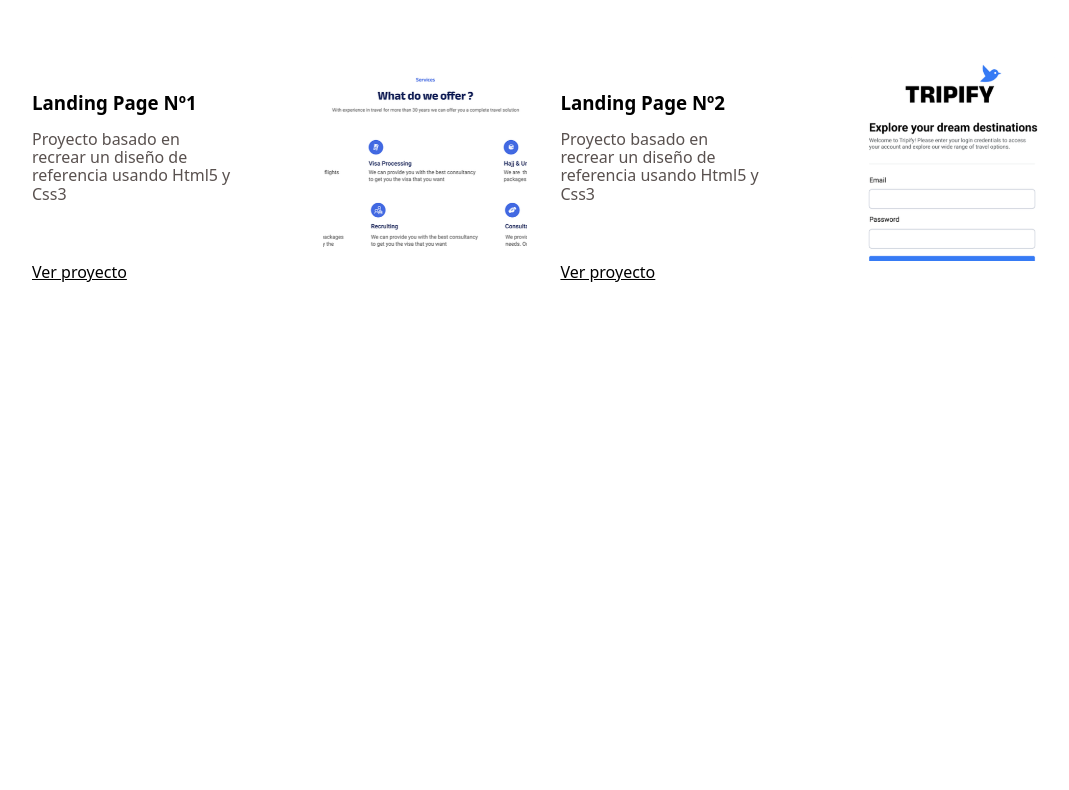
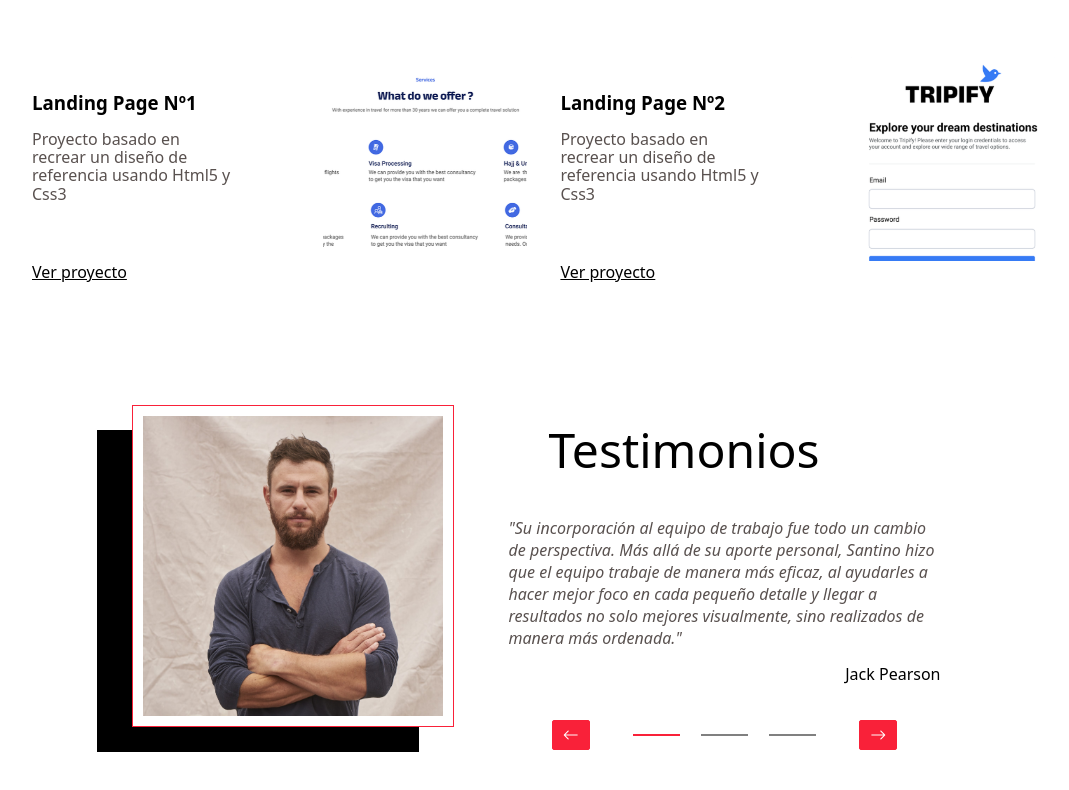
Before and after one commit to SantinoEscoriaza/portfolio-react, a React (Vite) app: page / in a window 1280 px wide. Shown: the part 2446-3236 px from the top of the page, without its empty margins (104-1173 px from the left). Before the commit the page ends 2778 px from the top, so only its background shows below. Built offline with nearby package versions, Linux system fonts and the light colour scheme.

Commit message:
Se agrego el codigo html y css correspondiente a la seccion Testimonios

```diff
--- a/src/Component/Testimonios/Testimonios.css
+++ b/src/Component/Testimonios/Testimonios.css
@@ -0,0 +1,62 @@
+.testimonios{
+    padding: 50px 100px;
+    display: flex;
+    flex-wrap: wrap;
+    justify-content: center;
+    align-items: center;
+    gap: 55px;
+}
+.testimonios h2{
+    padding-left: 40px;
+    text-align: left;
+}
+    /* // TEXTO // */
+.TestContainer{
+    width: 40%;
+}
+.testimonio{
+    margin: 0;
+    font-size: 16px;
+    font-style: italic;
+    line-height: 22px;
+}
+.nombreCeo{
+    width: 100%;
+    text-align: end;
+    font-weight: 500;
+    font-style: normal;
+}
+    /* // IMAGEN // */
+.imgCeoContainer{
+    height: 100%;
+    padding: 10px;
+    display: flex;
+    align-items: center;
+    border: solid 1px var(--primary-color);
+    box-shadow: -35px 25px black;
+}
+.ceoFoto{
+    width: 300px;
+}
+    /* // NAVEGADOR // */
+.selectores{
+    padding-top: 20px;
+    display: flex;
+    justify-content: space-evenly;
+    align-items: center;
+}
+.selecTestimonio{
+    width: 45px;
+    margin: 0;
+    border: solid 1px gray;
+}
+.selecTestimonio:hover{
+    cursor: pointer;
+    border: solid 1px var(--primary-color);
+}
+.botonSelect{
+    padding: 5px 10px;
+}
+.selected{
+    border: solid 1px var(--primary-color);
+}
--- a/src/Component/Testimonios/Testimonios.jsx
+++ b/src/Component/Testimonios/Testimonios.jsx
@@ -0,0 +1,30 @@
+import './Testimonios.css'
+
+const Testimonios = () => {
+
+
+    return(
+        <section class="testimonios" id="testimoniosid">
+            {/* <!-- // CONTENEDOR CON IMAGEN // --> */}
+            <section class="imgCeoContainer">
+                <img src="img/jackPearson.jpg" alt="ceoNombre" class="ceoFoto"/>
+            </section>
+            {/* <!-- // CONTENEDOR DE TEXTO // --> */}
+            <section class="TestContainer">
+                <h2>Testimonios</h2>
+                <p class="descripcion testimonio">"Su incorporación al equipo de trabajo fue todo un cambio de perspectiva. Más allá de su aporte personal, Santino hizo que el equipo trabaje de manera más eficaz, al ayudarles a hacer mejor foco en cada pequeño detalle y llegar a resultados no solo mejores visualmente, sino realizados de manera más ordenada."</p>
+                <p class="nombreCeo">Jack Pearson</p>
+            {/* <!-- // SELECTORES DE TESTIMONIO // --> */}
+                <div class="selectores">
+                    <button class="botonRojo botonSelect"><i class="bi bi-arrow-left"></i></button>
+                    <hr class="selecTestimonio selected"></hr>
+                    <hr class="selecTestimonio"></hr>
+                    <hr class="selecTestimonio"></hr>
+                    <button class="botonRojo botonSelect"><i class="bi bi-arrow-right"></i></button>
+                </div>
+            </section>
+        </section>
+    )
+}
+
+export default Testimonios
--- a/src/main.jsx
+++ b/src/main.jsx
@@ -7,6 +7,7 @@ import Hero from './Component/Hero/Hero.jsx'
 import About from './Component/About/About.jsx'
 import Skills from './Component/Skills/Skills.jsx'
 import Proyects from './Component/Proyects/Proyects.jsx'
+import Testimonios from './Component/Testimonios/Testimonios.jsx'
 
 ReactDOM.createRoot(document.getElementById('root')).render(
   <React.StrictMode>
@@ -15,5 +16,6 @@ ReactDOM.createRoot(document.getElementById('root')).render(
     <About />
     <Skills />
     <Proyects />
+    <Testimonios />
   </React.StrictMode>,
 )
```
